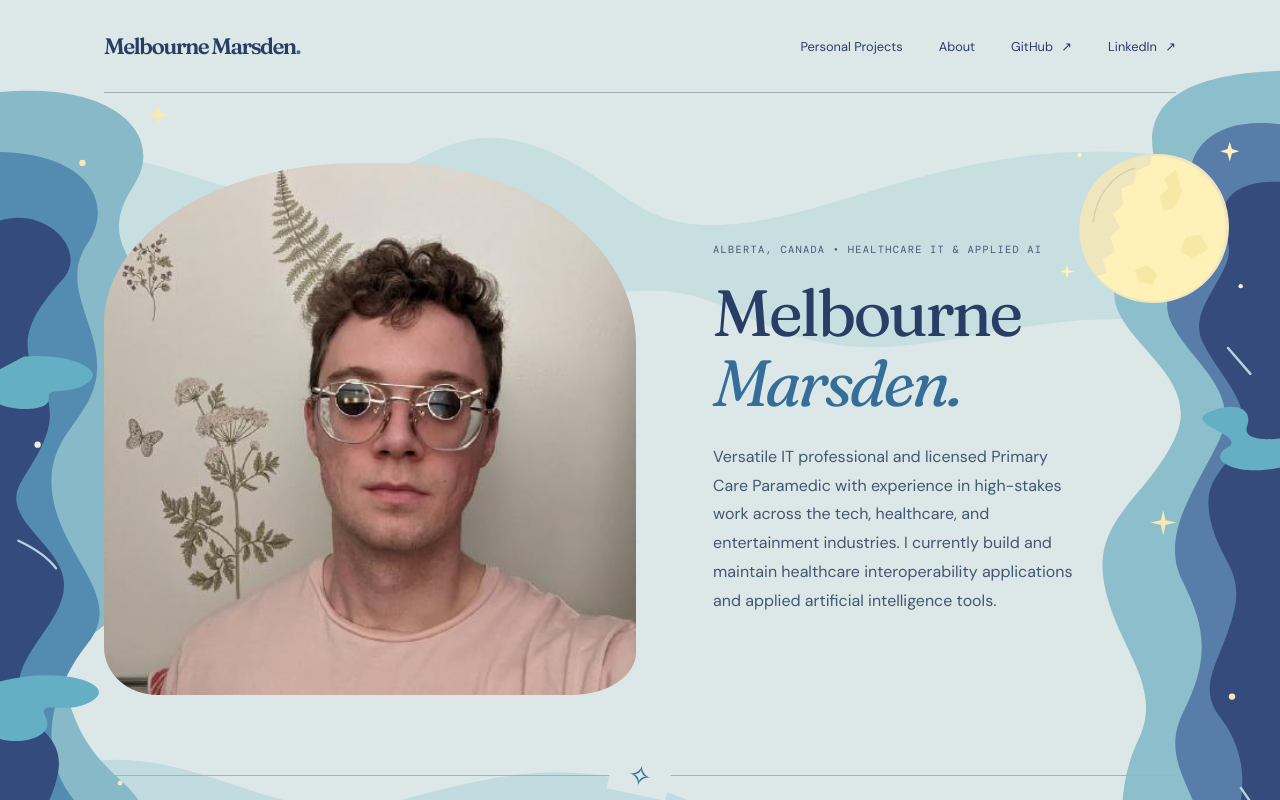
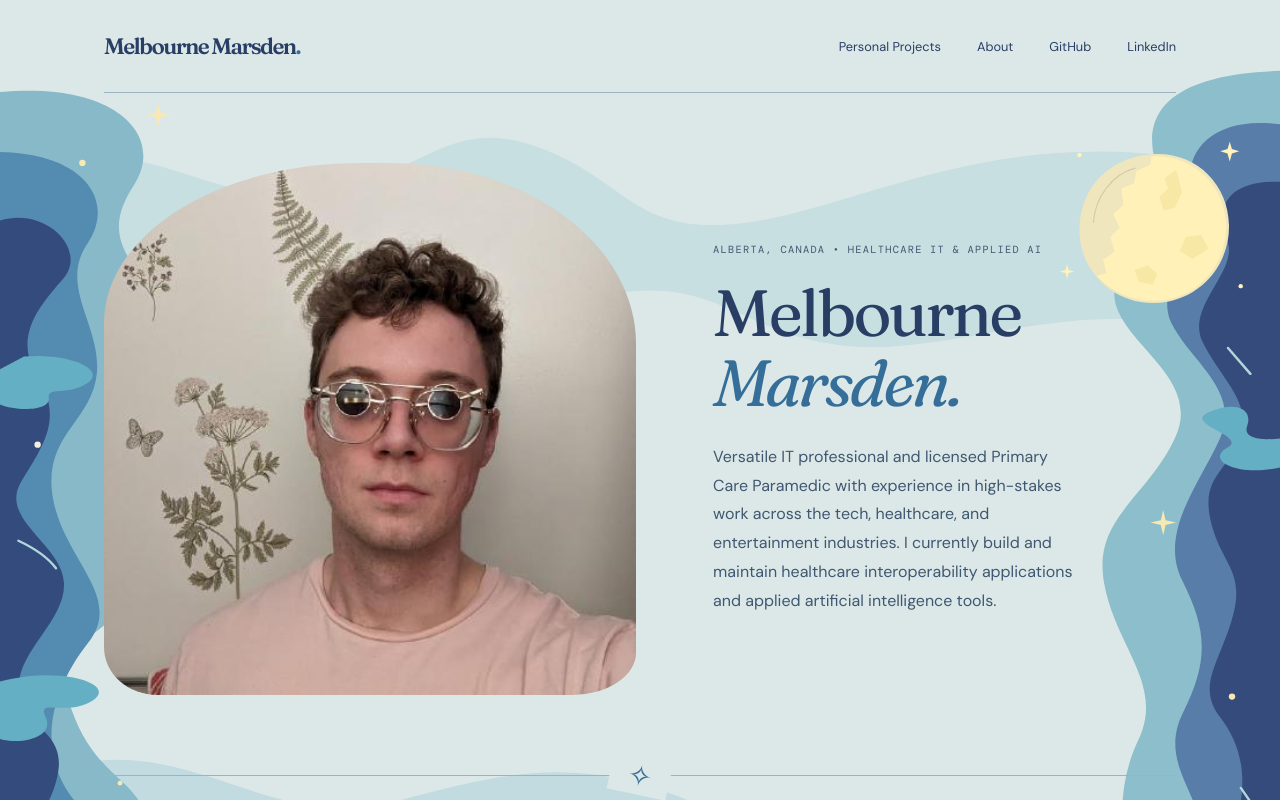
Before and after one commit to mlbrnm/mlbrnm.github.io, a plain HTML site: page index.html in a window 1280 px wide. Shown: the top 800 px of the page. Drawn offline with nearby package versions, Linux system fonts and the light colour scheme.

Commit message:
Remove arrows from links, looks bad on iOS.

```diff
--- a/index.html
+++ b/index.html
@@ -18,8 +18,8 @@
           <nav aria-label="Main navigation">
             <a href="#work">Personal Projects</a>
             <a href="#about">About</a>
-            <a class="nav-link" href="https://github.com/mlbrnm" target="_blank" rel="noreferrer">GitHub <span aria-hidden="true">↗</span></a>
-            <a class="nav-link" href="https://www.linkedin.com/in/melbourne-marsden-67677b224" target="_blank" rel="noreferrer">LinkedIn <span aria-hidden="true">↗</span></a>
+            <a class="nav-link" href="https://github.com/mlbrnm" target="_blank" rel="noreferrer">GitHub</a>
+            <a class="nav-link" href="https://www.linkedin.com/in/melbourne-marsden-67677b224" target="_blank" rel="noreferrer">LinkedIn</a>
           </nav>
         </header>
 
```
